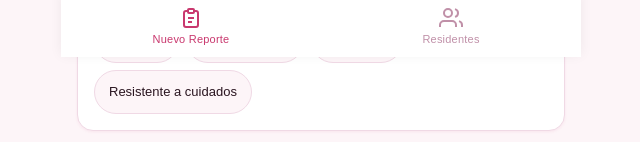
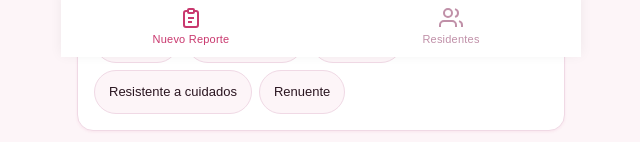
Before and after one commit to vruzzy/reportes-rrm, a React (Vite) app in the folder frontend/: page / in a window 1280 px wide. Shown: the part 743-885 px from the top of the page, without its empty margins (319-959 px from the left). Built offline with nearby package versions, Linux system fonts and the light colour scheme; no server answers.

Commit message:
add Renuente to actitud y conducta

```diff
--- a/frontend/src/components/ReporteForm.jsx
+++ b/frontend/src/components/ReporteForm.jsx
@@ -11,7 +11,7 @@ const OPT = {
   ],
   actitudConducta: [
     'Tranquilo/a', 'Colaborador/a', 'Comunicativo/a', 'Ansioso/a',
-    'Agitado/a', 'Desorientado/a', 'Llanto fácil', 'Resistente a cuidados',
+    'Agitado/a', 'Desorientado/a', 'Llanto fácil', 'Resistente a cuidados', 'Renuente',
   ],
   cuidadosRealizados: [
     'Baño completo', 'Baño parcial', 'Cambio de pañal',
```
